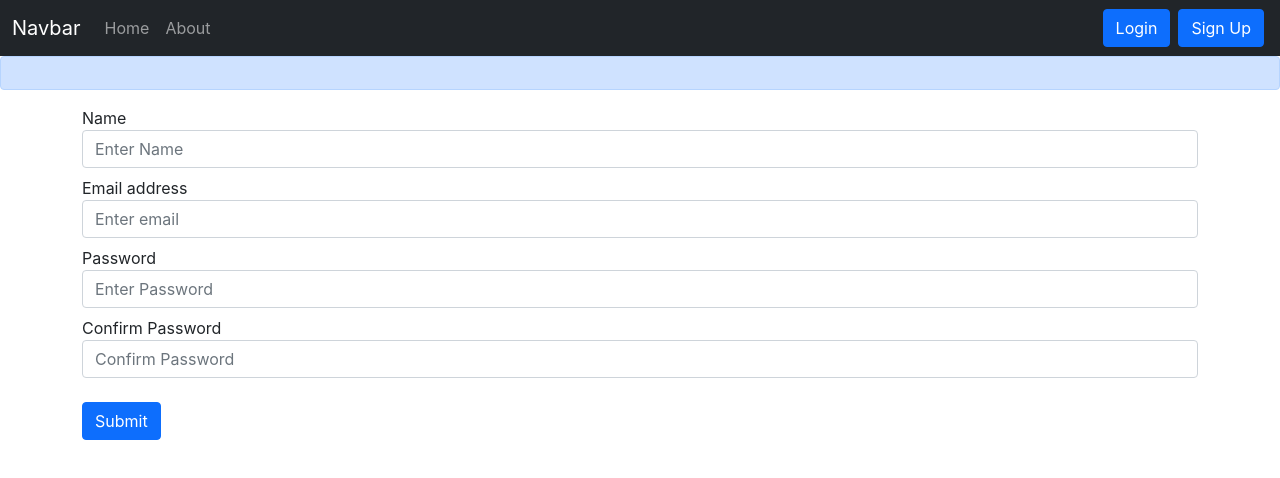
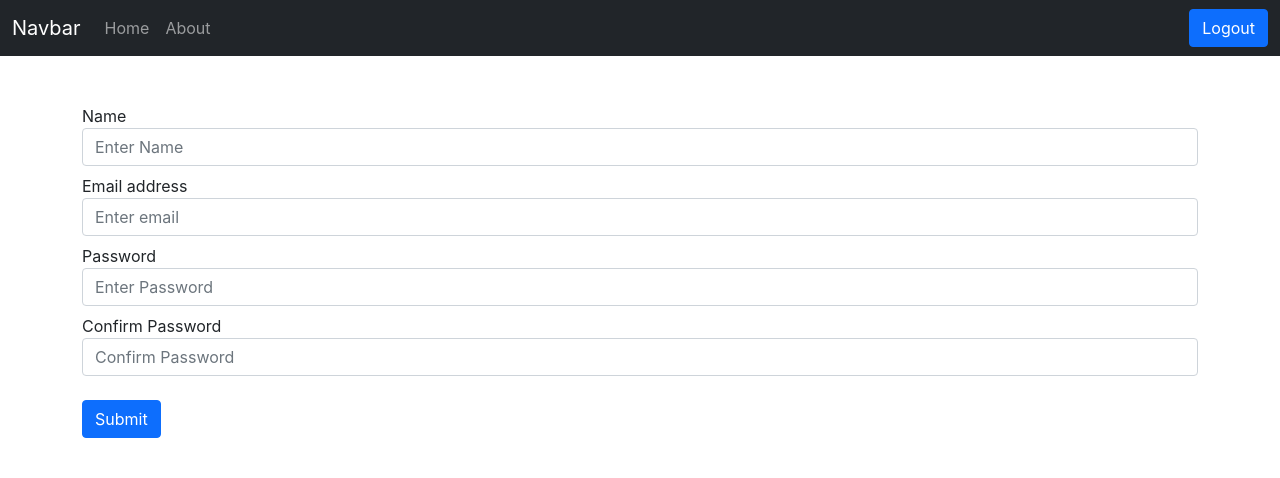
Before and after one commit to mandar-saiyan87/inotebook, a React (Create React App) app: page /signup in a window 1280 px wide. Shown: the top 478 px of the page. Built offline with nearby package versions, Linux system fonts and the light colour scheme; sample sign-in values are in the browser's storage.

Commit message:
login logout and user specific notes

```diff
--- a/src/App.js
+++ b/src/App.js
@@ -1,4 +1,4 @@
-import React from 'react';
+import React, { useState } from 'react';
 import './App.css';
 import {
   BrowserRouter as Router,
@@ -13,13 +13,28 @@ import Alert from './components/Alert';
 import Login from './components/Login';
 import SignUp from './components/SignUp';
 
+
 function App() {
+
+
+  // const [alert, setAlert] = useState(null);
+
+  // function showAlert(message, type) {
+  //   setAlert({
+  //     msg: message,
+  //     type: type,
+  //   });
+  //   setTimeout(() => {
+  //     setAlert(null);
+  //   }, 2000);
+  // }
+
   return (
     <>
       <NoteState>
         <Router>
           <Navbar />
-          <Alert />
+          <Alert alert={alert} />
           <Routes>
             <Route exact path="/" element={<Home />}></Route>
             <Route exact path="/about" element={<About />}></Route>
--- a/src/components/AddNote.js
+++ b/src/components/AddNote.js
@@ -4,7 +4,7 @@ import { NoteContext } from '../context/notes/NoteContext';
 function AddNote() {
 
   const context = useContext(NoteContext);
-  const { addNote } = context;
+  const { addNote, showAlert } = context;
 
   const [note, setNote] = useState({
     title: "",
@@ -21,6 +21,7 @@ function AddNote() {
       description: "",
       tag: ""
     })
+    showAlert("New note added successfully", "success")
   }
 
   function handleChange(e) {
--- a/src/components/Alert.js
+++ b/src/components/Alert.js
@@ -1,17 +1,30 @@
-import React from 'react';
+import React, { useContext } from "react";
+import { NoteContext } from '../context/notes/NoteContext';
 
-function Alert(props) {
+
+function Alert() {
+
+  const context = useContext(NoteContext);
+  const { alert } = context;
+
+  function capitalize(word) {
+    if (word === 'danger') {
+      word = 'error'
+    }
+    const lower = word.toLowerCase();
+    return lower.charAt(0).toUpperCase() + lower.slice(1)
+  }
+
   return (
-    <>
-      <div>
-        <div className="alert alert-primary" role="alert">
-          {props.alert}
+    <div style={{ height: "40px" }}>
+      {alert && (
+        <div className={`alert alert-${alert.type}`} role="alert">
+          <strong>{capitalize(alert.type)}: </strong>
+          {alert.msg}
         </div>
-      </div>
-
-    </>
-  )
-
+      )}
+    </div>
+  );
 }
 
 export default Alert;
--- a/src/components/Home.js
+++ b/src/components/Home.js
@@ -3,6 +3,7 @@ import Notes from './Notes';
 
 
 function Home() {
+
 
     return (
         <>
--- a/src/components/Login.js
+++ b/src/components/Login.js
@@ -1,11 +1,14 @@
-import React, { useState } from 'react';
+import React, { useState, useContext } from 'react';
 import { useNavigate } from "react-router-dom";
+import { NoteContext } from '../context/notes/NoteContext';
 
 function Login() {
 
   const [cred, setCred] = useState({ email: "", password: "" });
   let navigate = useNavigate();
 
+  const context = useContext(NoteContext);
+  const { showAlert } = context;
 
   function onChange(e) {
     setCred({ ...cred, [e.target.name]: e.target.value })
@@ -16,8 +19,7 @@ function Login() {
     const response = await fetch(`http://localhost:5000/api/auth/login`, {
       method: 'POST',
       headers: {
-        'Content-Type': 'application/json',
-
+        'Content-Type': 'application/json'
       },
       body: JSON.stringify({ email: cred.email, password: cred.password })
     });
@@ -25,10 +27,11 @@ function Login() {
     console.log(json)
     if (json.success) {
       // Save authtoken and redirect
-      localStorage.setItem('token', json.authtoken)
+      localStorage.setItem('token', json.authToken)
       navigate("/");
+      showAlert('Logged in successfully', 'success')
     } else {
-      alert("Invalid Credentials")
+      showAlert('Invalid Credentials', 'danger')
     }
   }
 
--- a/src/components/Navbar.js
+++ b/src/components/Navbar.js
@@ -1,12 +1,15 @@
 import React from 'react';
-import { Link, useLocation } from "react-router-dom";
+import { Link, useLocation, useNavigate } from "react-router-dom";
 
 function Navbar() {
 
     let location = useLocation();
-    // useEffect(() => {
-    //     console.log(location.pathname);
-    // }, [location]);
+    let navigate = useNavigate();
+
+    function handleLogout() {
+        localStorage.removeItem('token')
+        navigate("/login");
+    }
 
     return (
         <>
@@ -25,10 +28,11 @@ function Navbar() {
                                 <Link className={`nav-link ${location.pathname === '/about' ? "active" : ""}`} to="/about">About</Link>
                             </li>
                         </ul>
-                        <form className="d-flex">
+                        {!localStorage.getItem('token') ? <form className="d-flex">
                             <Link className="btn btn-primary mx-1" to="/login" role="button">Login</Link>
                             <Link className="btn btn-primary mx-1" to="signup" role="button">Sign Up</Link>
-                        </form>
+                        </form> : <button onClick={handleLogout} className="btn btn-primary">Logout</button>}
+
                     </div>
                 </div>
             </nav>
--- a/src/components/NoteItem.js
+++ b/src/components/NoteItem.js
@@ -3,7 +3,7 @@ import { NoteContext } from '../context/notes/NoteContext';
 
 function NoteItem(props) {
   const context = useContext(NoteContext);
-  const { deleteNote } = context;
+  const { deleteNote, showAlert } = context;
   const { note, updateNote } = props;
   return (
     <>
@@ -16,7 +16,7 @@ function NoteItem(props) {
             <h5 className="card-title">{note.title}</h5>
             <p className="card-text">{note.description}</p>
             <i className="fa-solid fa-pen-to-square fa-lg mx-2" style={{ cursor: "pointer" }} onClick={() => { updateNote(note) }}></i>
-            <i className="fa-solid fa-trash-can fa-lg mx-2" style={{ cursor: "pointer" }} onClick={() => { deleteNote(note._id) }}></i>
+            <i className="fa-solid fa-trash-can fa-lg mx-2" style={{ cursor: "pointer" }} onClick={() => { deleteNote(note._id); showAlert("Deleted Successfully", "success") }}></i>
           </div>
         </div>
       </div>
--- a/src/components/Notes.js
+++ b/src/components/Notes.js
@@ -2,10 +2,12 @@ import React, { useContext, useEffect, useRef, useState } from 'react';
 import { NoteContext } from '../context/notes/NoteContext';
 import AddNote from './AddNote';
 import NoteItem from './NoteItem';
+import { useNavigate } from "react-router-dom";
 
-function Notes() {
+function Notes(props) {
   const context = useContext(NoteContext);
-  const { notes, getNotes, editNote } = context;
+  let navigate = useNavigate();
+  const { notes, getNotes, editNote, showAlert } = context;
   const ref = useRef(null);
   const refClose = useRef(null);
   const [note, setNote] = useState({
@@ -17,7 +19,12 @@ function Notes() {
 
 
   useEffect(() => {
-    getNotes()
+    if (localStorage.getItem('token')) {
+      getNotes()
+    } else {
+      navigate('/login')
+    }
+
     // eslint-disable-next-line
   }, []);
 
@@ -35,6 +42,7 @@ function Notes() {
     console.log("Updated Note", note)
     editNote(note.id, note.etitle, note.edescription, note.etag)
     refClose.current.click()
+    showAlert("Updated Successfully", "success")
 
   }
 
--- a/src/components/SignUp.js
+++ b/src/components/SignUp.js
@@ -1,7 +1,11 @@
-import React, { useState } from 'react';
+import React, { useState, useContext } from 'react';
 import { useNavigate } from "react-router-dom";
+import { NoteContext } from '../context/notes/NoteContext';
 
 function SignUp() {
+
+  const context = useContext(NoteContext);
+  const { showAlert } = context;
 
   const [register, setRegister] = useState({
     name: "",
@@ -30,10 +34,11 @@ function SignUp() {
     console.log(json)
     if (json.success) {
       // Save authtoken and redirect
-      localStorage.setItem('token', json.authtoken)
+      localStorage.setItem('token', json.authToken)
       navigate("/");
+      showAlert('Account created successfully', 'success')
     } else {
-      alert("Invalid Credentials")
+      showAlert('Invalid Credentials', 'danger')
     }
   }
 
--- a/src/context/notes/NoteContext.js
+++ b/src/context/notes/NoteContext.js
@@ -1,4 +1,5 @@
 import React, { createContext, useState } from "react";
+// import Alert from "../../components/Alert";
 
 const NoteContext = createContext();
 
@@ -15,7 +16,7 @@ function NoteState(props) {
       method: 'GET',
       headers: {
         'Content-Type': 'application/json',
-        'auth-token': "eyJhbGciOiJIUzI1NiIsInR5cCI6IkpXVCJ9.eyJ1c2VyIjp7ImlkIjoiNjI1ODRmYzIxNDVjNGY5Njg1MDBkZTkxIn0sImlhdCI6MTY1MDgwNTMzNn0.BJgvUkXup1qqxD2wu_N1unXMzE0sTlcCO5hOa4HQspY"
+        'auth-token': localStorage.getItem('token')
       },
     });
     const json = await response.json()
@@ -30,7 +31,7 @@ function NoteState(props) {
       method: 'POST',
       headers: {
         'Content-Type': 'application/json',
-        'auth-token': "eyJhbGciOiJIUzI1NiIsInR5cCI6IkpXVCJ9.eyJ1c2VyIjp7ImlkIjoiNjI1ODRmYzIxNDVjNGY5Njg1MDBkZTkxIn0sImlhdCI6MTY1MDgwNTMzNn0.BJgvUkXup1qqxD2wu_N1unXMzE0sTlcCO5hOa4HQspY"
+        'auth-token': localStorage.getItem('token')
       },
       body: JSON.stringify({ title, description, tag })
     });
@@ -99,9 +100,21 @@ function NoteState(props) {
     setNotes(deleteNote)
   }
 
+  const [alert, setAlert] = useState(null);
+  function showAlert(message, type) {
+    setAlert({
+      msg: message,
+      type: type,
+    });
+    setTimeout(() => {
+      setAlert(null);
+    }, 2000);
+  }
+
+
 
   return (
-    <NoteContext.Provider value={{ notes, addNote, editNote, deleteNote, getNotes }}>
+    <NoteContext.Provider value={{ notes, addNote, editNote, deleteNote, getNotes, alert, showAlert }}>
       {props.children}
     </NoteContext.Provider>
   );
```
